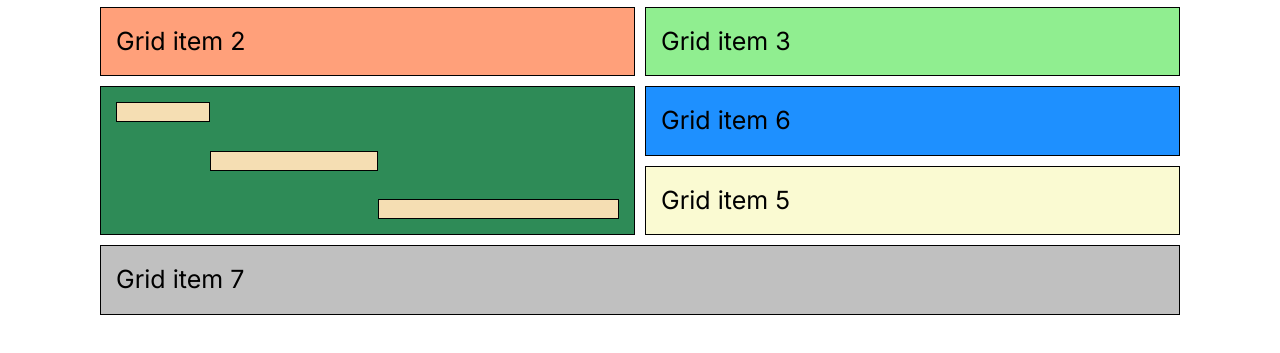
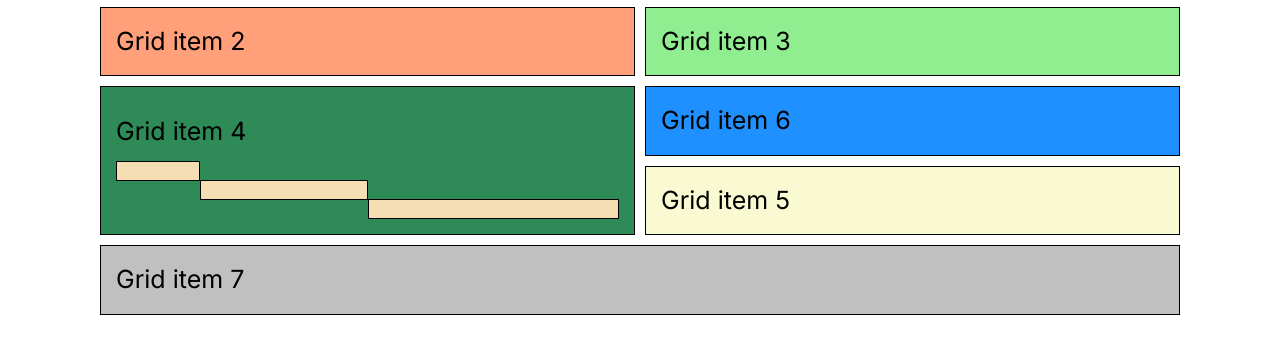
Before and after one commit to stefanoturcarelli/grid, a plain HTML site: page index.html in a window 1280 px wide. Shown: the part 121-474 px from the top of the page. Drawn offline with Linux system fonts and the light colour scheme.

Commit message:
Update CSS Grid properties and file paths

```diff
--- a/assets/styles/index.css
+++ b/assets/styles/index.css
@@ -159,30 +159,36 @@ a {
 .grid-item-4 {
   grid-area: e;
   background-color: seagreen;
-  display: flex;
-  justify-content: space-between;
+  display: grid;
+  grid-template-columns: 1fr 2fr 3fr;
+  grid-template-rows: repeat(2, 1fr);
+  justify-items: center;
   align-items: center;
 }
 
-.flex-item {
-  width: 20px;
+.grid-item-4 p {
+  justify-self: start;
+  grid-column: span 3;
+}
+
+.small-item {
+  width: 100%;
   height: 20px;
   background-color: wheat;
   border: 1px solid #000;
 }
 
-.flex-item-1 {
-  align-self: flex-start;
-  flex-grow: 1;
+.small-item-1 {
+  justify-self: start;
+  align-self: start;
 }
 
-.flex-item-2 {
-  flex-grow: 2;
+.small-item-2 {
 }
 
-.flex-item-3 {
-  align-self: flex-end;
-  flex-grow: 3;
+.small-item-3 {
+  justify-self: end;
+  align-self: end;
 }
 
 .grid-item-5 {
--- a/index.html
+++ b/index.html
@@ -39,9 +39,10 @@
 			<div class="grid-item grid-item-2">Grid item 2</div>
 			<div class="grid-item grid-item-3">Grid item 3</div>
 			<div class="grid-item grid-item-4">
-				<div class="flex-item flex-item-1"></div>
-				<div class="flex-item flex-item-2"></div>
-				<div class="flex-item flex-item-3"></div>
+				<p>Grid item 4</p>
+				<div class="small-item small-item-1"></div>
+				<div class="small-item small-item-2"></div>
+				<div class="small-item small-item-3"></div>
 			</div>
 			<div class="grid-item grid-item-5">Grid item 5</div>
 			<div class="grid-item grid-item-6">Grid item 6</div>
```
Also changed, not shown: assets/media/screenshots/image.png (renamed from image.png), 1 other file.
